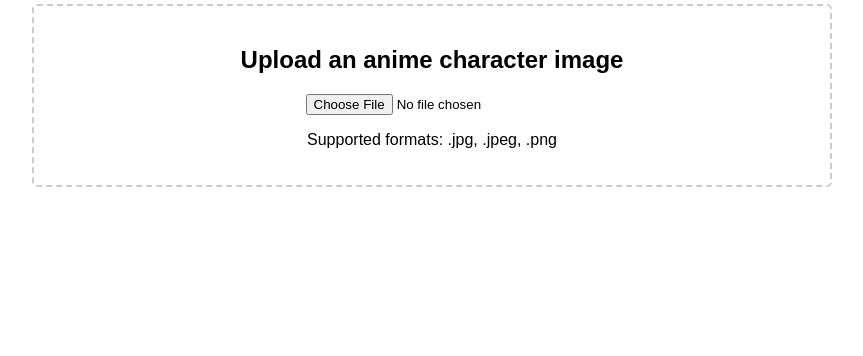
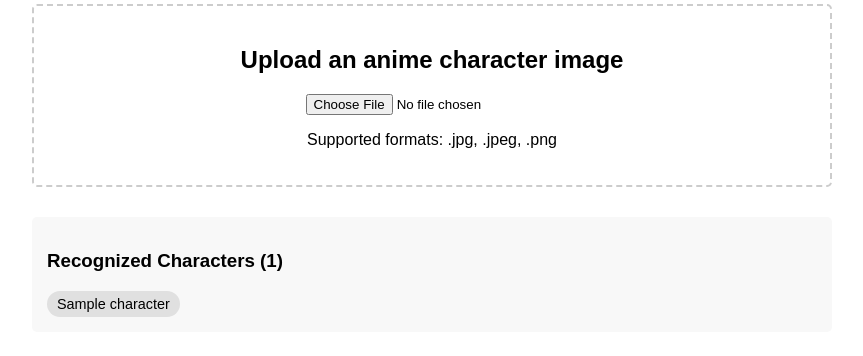
Before and after one commit to olimo54323/anime_face_recognition, a Flask app: template app/templates/index.html in a window 1280 px wide. Shown: the part 96-452 px from the top of the page, without its empty margins (208-1071 px from the left). Run offline with Flask 2, Linux system fonts and the light colour scheme; the template is opened without the code that fills it: most values are stand-ins (such as "Sample title", 1, 10 or a date in 2020).

Commit message:
ADD: zmieniono sposób uzyskiwania dostępu do zasobów dataset'a - z lokalnego na pobieranie z serwera kaggle.com MOD: zmieniono odpowiednie fragmenty odpowiednich plików pod inne zaciąganie danych MOD: dodano wpis w README.md

```diff
--- a/app/app.py
+++ b/app/app.py
@@ -5,51 +5,304 @@ import numpy as np
 import cv2
 import pickle
 import os
-import sys
+import glob
+import kagglehub
 from werkzeug.utils import secure_filename
-
-# Add src to the path
-sys.path.append(os.path.abspath(os.path.join(os.path.dirname(__file__), '..')))
-
-# Import from src
-from src.data.preprocessing import preprocess_image, detect_anime_face
+import shutil
+import zipfile
 
 # Initialize Flask app
 app = Flask(__name__)
 
-# Configuration
+# Path configurations
+UPLOAD_FOLDER = 'app/static/uploads'
 MODEL_PATH = 'models/anime_face_recognition_model.h5'
 CLASS_NAMES_PATH = 'models/class_names.pkl'
-UPLOAD_FOLDER = 'app/static/uploads'
+DATASET_PATH = 'dataset'
+
 ALLOWED_EXTENSIONS = {'png', 'jpg', 'jpeg'}
 
-# Ensure upload folder exists
+# Create necessary directories
 os.makedirs(UPLOAD_FOLDER, exist_ok=True)
+os.makedirs(os.path.dirname(MODEL_PATH), exist_ok=True)
 app.config['UPLOAD_FOLDER'] = UPLOAD_FOLDER
 
-# Load the model and class names
-try:
+def download_dataset():
+    """Download the dataset from Kaggle if it doesn't exist locally"""
+    if not os.path.exists(DATASET_PATH) or len(os.listdir(DATASET_PATH)) == 0:
+        print("Downloading dataset from Kaggle...")
+        # Download dataset
+        dataset_path = kagglehub.dataset_download("thedevastator/anime-face-dataset-by-character-name")
+
+        print(f"Dataset downloaded to: {dataset_path}")
+
+        # Jeśli dataset_path istnieje i jest plikiem, spróbuj go rozpakować
+        if os.path.isfile(dataset_path):
+            print(f"Downloaded dataset is a file: {dataset_path}")
+            # Sprawdź czy to plik ZIP
+            if dataset_path.endswith('.zip'):
+                print("Extracting files...")
+                with zipfile.ZipFile(dataset_path, 'r') as zip_ref:
+                    # Wydrukuj kilka pierwszych plików w ZIP, aby zrozumieć strukturę
+                    print("ZIP contents (first 10 files):")
+                    for i, file_info in enumerate(zip_ref.infolist()[:10]):
+                        print(f"- {file_info.filename}")
+
+                    # Utwórz katalog docelowy, jeśli nie istnieje
+                    if not os.path.exists(DATASET_PATH):
+                        os.makedirs(DATASET_PATH)
+
+                    # Rozpakuj
+                    zip_ref.extractall(DATASET_PATH)
+
+        print(f"Dataset downloaded to {DATASET_PATH}")
+    else:
+        print(f"Dataset already exists at {DATASET_PATH}")
+
+    # Sprawdź strukturę katalogu
+    print("\nDataset structure:")
+    character_folders = [f for f in os.listdir(DATASET_PATH)
+                       if os.path.isdir(os.path.join(DATASET_PATH, f))]
+    print(f"Found {len(character_folders)} character folders")
+
+    # Jeśli nie znaleziono żadnych katalogów postaci, sprawdź, czy istnieje struktura zagnieżdżona
+    if len(character_folders) == 0:
+        print("No character folders found, checking for nested structure...")
+        subdirs = [f for f in os.listdir(DATASET_PATH)
+                 if os.path.isdir(os.path.join(DATASET_PATH, f))]
+
+        for subdir in subdirs:
+            subdir_path = os.path.join(DATASET_PATH, subdir)
+            sub_character_folders = [f for f in os.listdir(subdir_path)
+                                  if os.path.isdir(os.path.join(subdir_path, f))]
+
+            print(f"Found {len(sub_character_folders)} character folders in {subdir}")
+
+            if len(sub_character_folders) > 0:
+                print(f"Moving character folders from {subdir} to main dataset directory")
+                # Przenieś katalogi postaci do głównego katalogu danych
+                for char_folder in sub_character_folders:
+                    src = os.path.join(subdir_path, char_folder)
+                    dst = os.path.join(DATASET_PATH, char_folder)
+                    if not os.path.exists(dst):
+                        shutil.move(src, dst)
+                    else:
+                        print(f"Folder {char_folder} already exists, merging...")
+                        # Sklonuj pliki z src do dst
+                        for file in os.listdir(src):
+                            src_file = os.path.join(src, file)
+                            dst_file = os.path.join(dst, file)
+                            if os.path.isfile(src_file) and not os.path.exists(dst_file):
+                                shutil.copy2(src_file, dst_file)
+
+    # Sprawdź ponownie katalogi postaci
+    character_folders = [f for f in os.listdir(DATASET_PATH)
+                       if os.path.isdir(os.path.join(DATASET_PATH, f))]
+    print(f"Final count: {len(character_folders)} character folders")
+
+    # Przykładowo pokaż kilka pierwszych katalogów i liczbę obrazów w każdym
+    for char_folder in character_folders[:5]:
+        folder_path = os.path.join(DATASET_PATH, char_folder)
+        image_files = [f for f in os.listdir(folder_path)
+                     if f.lower().endswith(('.jpg', '.jpeg', '.png'))]
+        print(f"- {char_folder}: {len(image_files)} images")
+
+# Check if model exists, if not, train it
+def check_and_train_model():
+    # Download dataset if needed
+    download_dataset()
+
+    if not os.path.exists(MODEL_PATH) or not os.path.exists(CLASS_NAMES_PATH):
+        print("Model not found. Training new model...")
+        train_model()
+
+    # Load the model and class names
     model = tf.keras.models.load_model(MODEL_PATH)
     with open(CLASS_NAMES_PATH, 'rb') as f:
         class_names = pickle.load(f)
-    print(f"Loaded model with {len(class_names)} character classes")
-except Exception as e:
-    print(f"Error loading model: {e}")
-    model = None
-    class_names = []
+
+    return model, class_names
 
 def allowed_file(filename):
     """Check if the file has an allowed extension"""
     return '.' in filename and filename.rsplit('.', 1)[1].lower() in ALLOWED_EXTENSIONS
 
+def preprocess_image(image_path, target_size=(128, 128)):
+    """
+    Preprocess an image for model input.
+
+    Args:
+        image_path: Path to the image
+        target_size: Size to resize the image to (width, height)
+
+    Returns:
+        Preprocessed image as numpy array
+    """
+    # Load image
+    img = cv2.imread(image_path)
+    if img is None:
+        raise ValueError(f"Could not read image: {image_path}")
+
+    # Convert BGR to RGB (OpenCV loads as BGR)
+    img = cv2.cvtColor(img, cv2.COLOR_BGR2RGB)
+
+    # Resize to target size
+    img = cv2.resize(img, target_size)
+
+    # Normalize pixel values to range [0, 1]
+    img = img / 255.0
+
+    return img
+
+def train_model():
+    """Train a new model on the dataset"""
+    from tensorflow.keras import layers, models
+    from tensorflow.keras.applications import MobileNetV2
+    from tensorflow.keras.optimizers import Adam
+    from sklearn.model_selection import train_test_split
+
+    # Load dataset
+    X = []
+    y = []
+    class_names = []
+
+    # Get all character folders (classes)
+    character_folders = [f for f in os.listdir(DATASET_PATH)
+                       if os.path.isdir(os.path.join(DATASET_PATH, f))]
+
+    print(f"Found {len(character_folders)} character folders")
+
+    # Wyświetl informacje o każdym folderze
+    for i, character in enumerate(character_folders):
+        class_names.append(character)
+        character_path = os.path.join(DATASET_PATH, character)
+
+        print(f"Processing {character} ({i+1}/{len(character_folders)})")
+
+        # Znajdź wszystkie pliki obrazów w folderze postaci
+        image_files = []
+        for ext in ['*.jpg', '*.jpeg', '*.png']:
+            image_files.extend(glob.glob(os.path.join(character_path, ext)))
+            image_files.extend(glob.glob(os.path.join(character_path, ext.upper())))
+
+        print(f"  Found {len(image_files)} images")
+
+        # Jeśli nie znaleziono obrazów, kontynuuj z następną postacią
+        if len(image_files) == 0:
+            continue
+
+        # Iteruj przez wszystkie obrazy w folderze postaci
+        for image_path in image_files:
+            try:
+                # Sprawdź czy plik faktycznie istnieje
+                if not os.path.exists(image_path):
+                    print(f"  Warning: File does not exist: {image_path}")
+                    continue
+
+                # Przetwórz obraz
+                image = preprocess_image(image_path)
+                X.append(image)
+                y.append(i)
+            except Exception as e:
+                print(f"  Error processing {image_path}: {e}")
+
+    # Convert to numpy arrays
+    X = np.array(X)
+    y = np.array(y)
+
+    print(f"Dataset loaded: {len(X)} images across {len(class_names)} characters")
+
+    # Sprawdź, czy mamy wystarczająco dużo danych do treningu
+    if len(X) < 10 or len(np.unique(y)) < 2:
+        raise ValueError(f"Not enough data for training. Found {len(X)} images across {len(np.unique(y))} classes")
+
+    # Split data
+    X_train, X_test, y_train, y_test = train_test_split(
+        X, y, test_size=0.2, random_state=42, stratify=y
+    )
+
+    # Create the model using transfer learning
+    num_classes = len(class_names)
+
+    # Use MobileNetV2 as base model (lightweight and efficient)
+    base_model = MobileNetV2(
+        weights='imagenet',
+        include_top=False,
+        input_shape=(128, 128, 3)
+    )
+
+    # Freeze the base model layers
+    base_model.trainable = False
+
+    # Create new model on top
+    model = models.Sequential([
+        base_model,
+        layers.GlobalAveragePooling2D(),
+        layers.Dense(1024, activation='relu'),
+        layers.Dropout(0.5),
+        layers.Dense(512, activation='relu'),
+        layers.Dropout(0.3),
+        layers.Dense(num_classes, activation='softmax')
+    ])
+
+    # Compile the model
+    model.compile(
+        optimizer=Adam(learning_rate=0.001),
+        loss='sparse_categorical_crossentropy',
+        metrics=['accuracy']
+    )
+
+    # Print model summary
+    model.summary()
+
+    # Train the model
+    model.fit(
+        X_train, y_train,
+        epochs=10,
+        validation_data=(X_test, y_test),
+        batch_size=32,
+        callbacks=[
+            tf.keras.callbacks.EarlyStopping(
+                patience=3,
+                restore_best_weights=True
+            )
+        ]
+    )
+
+    # Evaluate the model
+    test_loss, test_acc = model.evaluate(X_test, y_test)
+    print(f"Test accuracy: {test_acc:.4f}")
+
+    # Save the model
+    model.save(MODEL_PATH)
+
+    # Save class names
+    with open(CLASS_NAMES_PATH, 'wb') as f:
+        pickle.dump(class_names, f)
+
+    print(f"Model trained and saved. Recognized characters: {len(class_names)}")
+    return model, class_names
+
+# Load or train model
+try:
+    model, class_names = check_and_train_model()
+    print(f"Model loaded. Recognized characters: {len(class_names)}")
+except Exception as e:
+    print(f"Error loading/training model: {e}")
+    model = None
+    class_names = []
+
 @app.route('/')
 def home():
     """Render home page"""
-    return render_template('index.html')
+    return render_template('index.html', characters=class_names)
 
 @app.route('/predict', methods=['POST'])
 def predict():
     """Handle image upload and prediction"""
+    if model is None:
+        return jsonify({'error': 'Model not loaded. Please check server logs.'})
+
     if 'file' not in request.files:
         return jsonify({'error': 'No file part'})
 
@@ -65,63 +318,27 @@ def predict():
         file.save(file_path)
 
         try:
-            # Detect faces
-            img = cv2.imread(file_path)
-            faces = detect_anime_face(img)
+            # Preprocess image
+            processed_img = preprocess_image(file_path)
+            processed_img = np.expand_dims(processed_img, axis=0)
 
-            results = []
+            # Make prediction
+            predictions = model.predict(processed_img)[0]
+            top_idx = np.argsort(predictions)[-3:][::-1]
 
-            if len(faces) == 0:
-                # If no faces detected, process the whole image
-                processed_img = preprocess_image(file_path)
-                processed_img = np.expand_dims(processed_img, axis=0)
-
-                # Make prediction
-                predictions = model.predict(processed_img)[0]
-                top_idx = np.argsort(predictions)[-3:][::-1]
-
-                # Prepare results
-                results = [
-                    {
-                        'character': class_names[idx],
-                        'probability': float(predictions[idx]),
-                        'percentage': f"{float(predictions[idx]) * 100:.2f}%"
-                    }
-                    for idx in top_idx
-                ]
-            else:
-                # Process each detected face
-                for i, (x, y, w, h) in enumerate(faces):
-                    # Crop the face
-                    face_img = img[y:y+h, x:x+w]
-
-                    # Preprocess face
-                    processed_face = preprocess_image(face_img)
-                    processed_face = np.expand_dims(processed_face, axis=0)
-
-                    # Make prediction
-                    predictions = model.predict(processed_face)[0]
-                    top_idx = np.argsort(predictions)[-3:][::-1]
-
-                    # Prepare results for this face
-                    face_results = [
-                        {
-                            'character': class_names[idx],
-                            'probability': float(predictions[idx]),
-                            'percentage': f"{float(predictions[idx]) * 100:.2f}%"
-                        }
-                        for idx in top_idx
-                    ]
-
-                    results.append({
-                        'face_id': i,
-                        'bbox': [int(x), int(y), int(w), int(h)],
-                        'predictions': face_results
-                    })
+            # Prepare results
+            top_predictions = [
+                {
+                    'character': class_names[idx],
+                    'probability': float(predictions[idx]),
+                    'percentage': f"{float(predictions[idx]) * 100:.2f}%"
+                }
+                for idx in top_idx
+            ]
 
             return jsonify({
                 'success': True,
-                'results': results
+                'top_predictions': top_predictions
             })
 
         except Exception as e:
--- a/app/templates/index.html
+++ b/app/templates/index.html
@@ -49,6 +49,23 @@
             background-color: #4CAF50;
             height: 100%;
         }
+        .characters-info {
+            margin-top: 30px;
+            padding: 15px;
+            background-color: #f8f8f8;
+            border-radius: 5px;
+        }
+        .characters-list {
+            display: flex;
+            flex-wrap: wrap;
+            gap: 10px;
+        }
+        .character-item {
+            background-color: #e0e0e0;
+            padding: 5px 10px;
+            border-radius: 15px;
+            font-size: 0.9em;
+        }
     </style>
 </head>
 <body>
@@ -65,6 +82,17 @@
         <h2>Recognition Results:</h2>
         <div id="results"></div>
     </div>
+
+    {% if characters %}
+    <div class="characters-info">
+        <h3>Recognized Characters ({{ characters|length }})</h3>
+        <div class="characters-list">
+            {% for character in characters %}
+            <div class="character-item">{{ character }}</div>
+            {% endfor %}
+        </div>
+    </div>
+    {% endif %}
 
     <script>
         document.getElementById('image-upload').addEventListener('change', function(event) {
--- a/requirements.txt
+++ b/requirements.txt
@@ -8,3 +8,4 @@ matplotlib>=3.4.2
 seaborn>=0.11.1
 Werkzeug>=2.0.1
 gunicorn>=20.1.0
+kagglehub>=0.2.0
```
Also changed, not shown: README.md, 2 other files.
